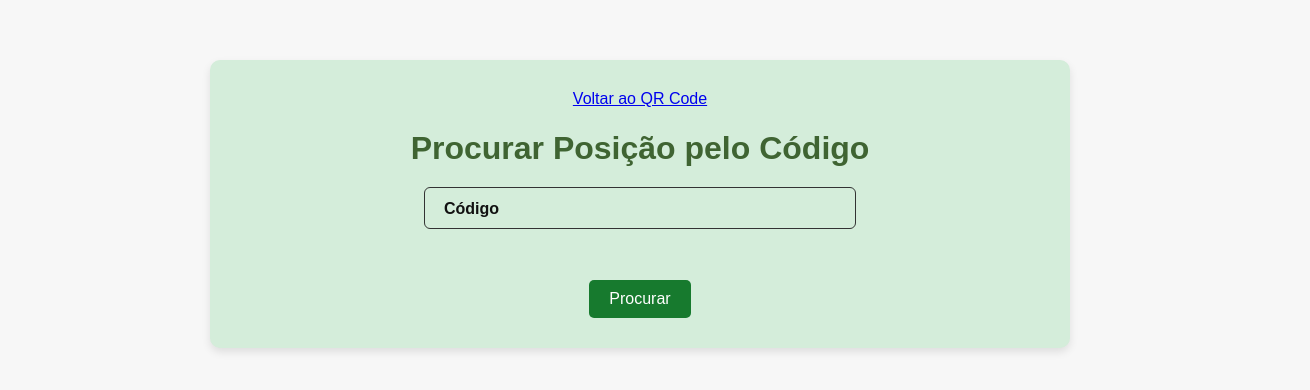
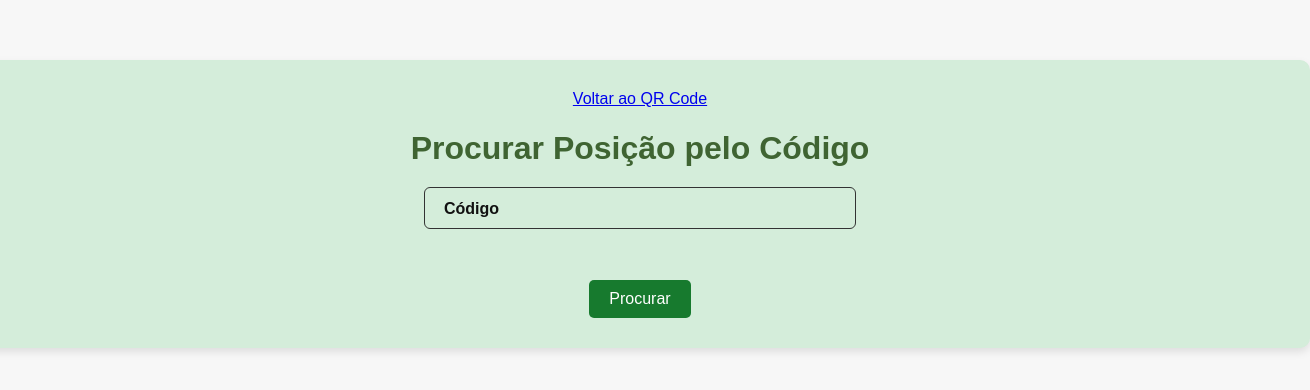
Before and after one commit to WesleyBatistaSouza/qrCode-front, a plain HTML site: page searchPosition.html in a window 1280 px wide. Shown: the part 196-586 px from the top of the page, 1310 px wide, since content can reach past the window. Drawn offline with Linux system fonts and the light colour scheme.

Commit message:
css search - ajuste layout

```diff
--- a/css/style.search.css
+++ b/css/style.search.css
@@ -5,6 +5,8 @@ body {
     justify-content: center;
     align-items: center;
     min-height: 100vh;
+    min-width: 100dvh;
+    width: 100%;
     background-color: #f7f7f7;
 }
 
@@ -14,8 +16,7 @@ body {
     border-radius: 10px;
     box-shadow: 0 4px 8px rgba(0, 0, 0, 0.1);
     text-align: center;
-    max-width: 800px;
-    width: 90%;
+    min-width: 100%;
 }
 
 h1 {
```
